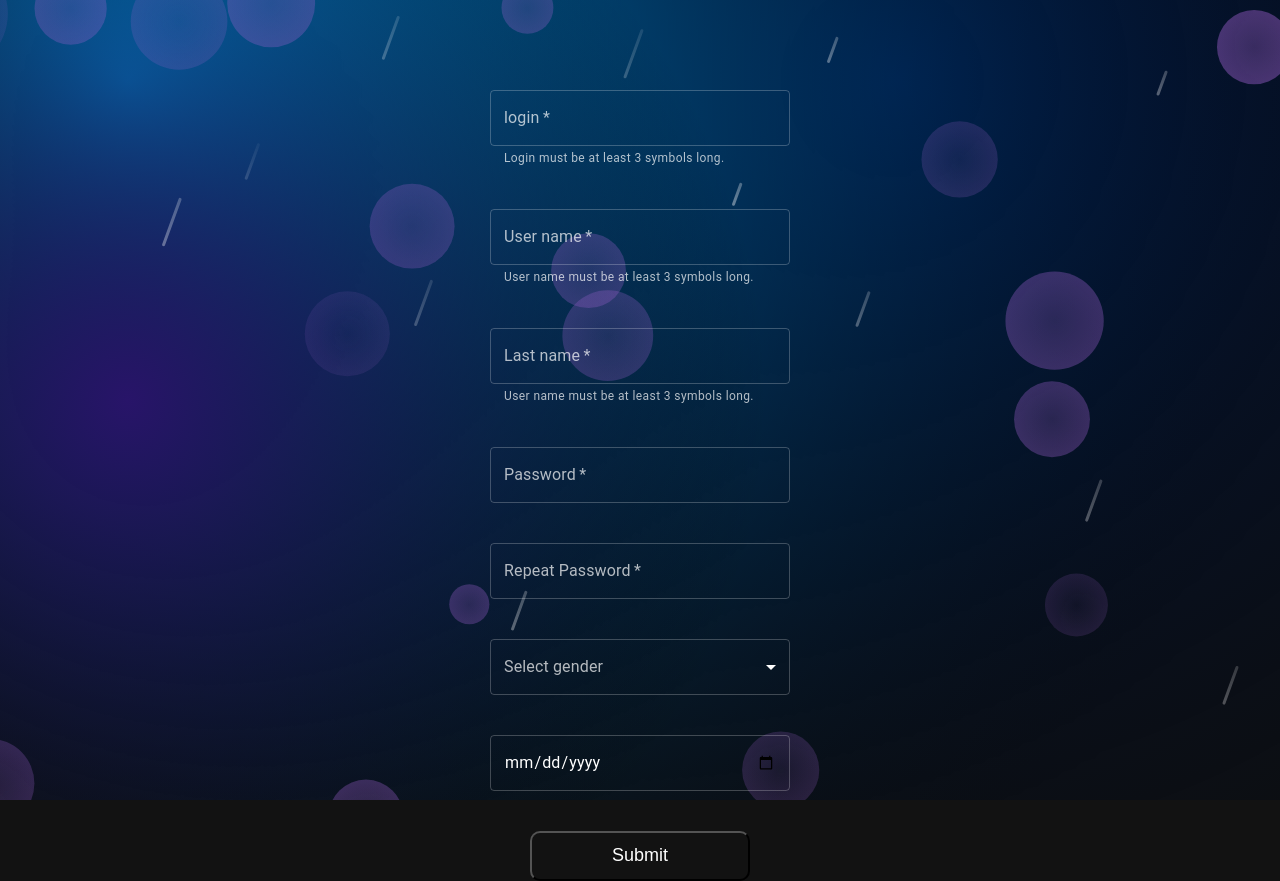
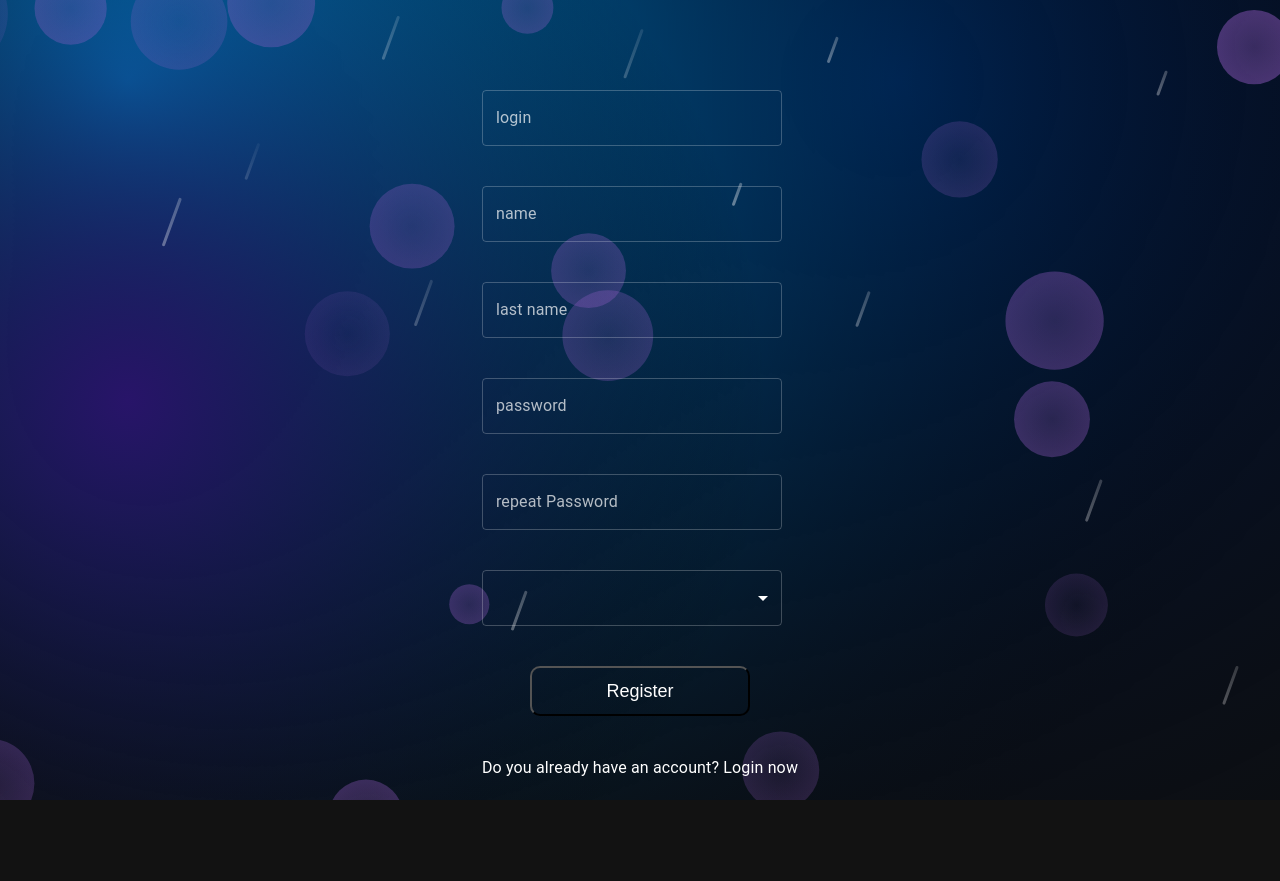
Before and after one commit to Dawken/ReactToDoList, a React (Create React App) app: page /register in a window 1280 px wide. After the commit the page ends 800 px from the top, so only its background shows below. Built offline with nearby package versions, Linux system fonts and the light colour scheme.

Commit message:
feat: add react-hook-form with zod resolver

```diff
--- /dev/null
+++ b/src/components/subPages/formInput/formInput.tsx
@@ -0,0 +1,41 @@
+import {TextField, TextFieldProps} from '@mui/material'
+import React, {FC} from 'react'
+import {Controller, useFormContext, get} from 'react-hook-form'
+
+type IFormInputProps = {
+	name: string
+} & TextFieldProps
+
+const style = {
+	width: 300,
+	marginTop: '40px'
+}
+
+const FormInput: FC<IFormInputProps> = ({ name, ...otherProps }) => {
+
+	const {
+		control,
+		formState: {errors},
+	} = useFormContext()
+
+	const error = get(errors, name)
+
+
+	return (
+		<Controller
+			control={control}
+			name={name}
+			render={({field}) => (
+				<TextField
+					{...otherProps}
+					{...field}
+					value={field.value ?? otherProps.value ?? ''}
+					error={!!errors[name]}
+					style={style}
+					helperText={error ? error.message : ''}
+				/>
+			)}
+		/>
+	)
+}
+export default FormInput
--- a/src/components/subPages/registerForm/registerForm.tsx
+++ b/src/components/subPages/registerForm/registerForm.tsx
@@ -1,123 +1,69 @@
 import React from 'react'
-import {MenuItem, TextField} from '@mui/material'
 import './registerForm.scss'
 import useRegisterForm from './useRegisterForm'
+import {Controller, FormProvider} from 'react-hook-form'
+import FormInput from '../formInput/formInput'
+import {MenuItem, Select} from '@mui/material'
+import {Link} from 'react-router-dom'
 
-const style = {
-	width: 300,
-	marginTop: '40px'
-}
 
 const RegisterForm = () => {
 
 	const {
-		formData,
-		handleChange,
-		submitForm,
-		formValid,
-		isLabelEmpty
+		onSubmitHandler,
+		methods
 	} = useRegisterForm()
 
 	return (
 		<main>
-			<form noValidate autoComplete='off'>
-				<TextField
-					sx={style}
+			<FormProvider {...methods}>
+				<form onSubmit={methods.handleSubmit(onSubmitHandler)}>
+					<FormInput
+						name='login'
 						label='login'
-					variant='outlined'
-					value={formData.login}
-					color={formData.login.length > 2 ? 'success' : undefined}
-					name='login'
-					onChange={handleChange}
-					error={formData.login === '' ? !isLabelEmpty.login : !formValid.login}
-					focused={formData.login.length > 0}
-					helperText={formData.login.length > 16 ? 'Login cannot be longer than 16 symbols' : 'Login must be at least 3 symbols long.' }
-					required
+						helperText='Login must be at least 3 symbols long'
 					/>
-				<TextField
-					sx={style}
-					label='User name'
-					variant='outlined'
-					value={formData.name}
-					color={formData.name.length > 2 ? 'success' : undefined}
+					<FormInput
 						name='name'
-					onChange={handleChange}
-					error={formData.name === '' ? !isLabelEmpty.name : !formValid.name}
-					focused={formData.name.length > 0}
-					helperText={formData.name.length < 3 && 'User name must be at least 3 symbols long.'}
-					required
+						label='name'
+						helperText='Name must be at least 3 symbols long'
 					/>
-				<TextField
-					sx={style}
-					label='Last name'
-					variant="outlined"
-					value={formData.lastName}
-					color={formData.lastName.length > 2 ? 'success' : undefined}
+					<FormInput
 						name='lastName'
-					onChange={handleChange}
-					error={formData.lastName === '' ? !isLabelEmpty.lastName : !formValid.lastName}
-					helperText={formData.name.length < 3 && 'User name must be at least 3 symbols long.'}
-					focused={formData.lastName.length > 0}
-					required
+						label='last name'
+						helperText='Last name must be at least 3 symbols long'
 					/>
-				<TextField
-					sx={style}
-					label='Password'
-					variant='outlined'
-					value={formData.password}
+					<FormInput
 						name='password'
-					type="password"
-					onChange={handleChange}
-					color={/(?=.*[a-z])(?=.*[A-Z])(?=.*[0-9])(?=.*[^A-Za-z0-9])(?=.{8,})/.test(formData.password)
-						? 'success' : undefined}
-					error={formData.password === '' ? !isLabelEmpty.password : !formValid.password}
-					focused={formData.password.length > 0}
-					helperText={(formData.password.length > 0 &&
-						(!/(?=.*[a-z])(?=.*[A-Z])(?=.*[0-9])(?=.*[^A-Za-z0-9])(?=.{8,})/.test(formData.password)))
-							&& 'Password need to has at least 1 Capital letter, 1 special symbol, 1 number and be 8 symbols long'}
-					required
+						label='password'
+						type='password'
 					/>
-				<TextField
-					sx={style}
-					label='Repeat Password'
-					variant="outlined"
-					value={formData.repeatPassword}
+					<FormInput
 						name='repeatPassword'
-					type="password"
-					onChange={handleChange}
-					color={formData.repeatPassword === formData.password ? 'success' : undefined}
-					error={formData.repeatPassword === '' ? !isLabelEmpty.repeatPassword : !formValid.repeatPassword}
-					focused={formData.password.length > 0}
-					helperText={formData.repeatPassword !== formData.password && 'Password does not match.'}
-					required
+						label='repeat Password'
+						type='password'
 					/>
-				<TextField
-					sx={style}
-					label='Select gender'
-					select
-					value={formData.gender}
-					color={formData.gender !== '' ? 'success' : undefined}
-					focused={formData.gender !== ''}
+					<Controller
+						control={methods.control}
 						name='gender'
-					onChange={handleChange}>
+						render={({field}) => (
+							<Select
+								{...field}
+								style={{width: '300px', marginTop: '40px'}}
+								value={field.value || ''}
+							>
 								<MenuItem value='Male'>Male</MenuItem>
 								<MenuItem value='Female'>Female</MenuItem>
 								<MenuItem value='Other'>Other</MenuItem>
-				</TextField>
-				<TextField
-					sx={style}
-					type='date'
-					variant="outlined"
-					name='birthDate'
-					color={formData.userAdult ? 'success' : undefined}
-					value={formData.birthDate}
-					error={formData.birthDate === '' ? !isLabelEmpty.birthDate : !formData.birthDate}
-					focused={formData.birthDate !== ''}
-					helperText={!formData.userAdult && formData.birthDate !== '' && 'You have to be at least 18 years old'}
-					onChange={handleChange}
+							</Select>
+						)}
 					/>
+					<div><button>Register</button></div>
+					<Link to={'/login'} style={{textDecoration:'none', color: 'white', marginTop: '40px'}}>
+						<div className='createAccount'>Do you already have an account? Login now</div>
+					</Link>
 				</form>
-			<div><button onClick={submitForm}>Submit</button></div>
+			</FormProvider>
 		</main>
 	)
 }
--- a/src/components/subPages/registerForm/useRegisterForm.ts
+++ b/src/components/subPages/registerForm/useRegisterForm.ts
@@ -1,77 +1,49 @@
-import React, {useState} from 'react'
 import {useMutation} from 'react-query'
 import requestTaskApi from '../../axiosConfig'
 import {toast} from 'react-toastify'
+import {SubmitHandler, useForm} from 'react-hook-form'
+import {object, string, TypeOf} from 'zod'
+import {zodResolver} from '@hookform/resolvers/zod'
 
-type Register = {
-	login: string,
-	name: string,
-	lastName: string,
-	password: string,
-	repeatPassword: string,
-	gender: string,
-	birthDate:string,
-	userAdult: boolean
-}
+const registerSchema = object({
+	login: string()
+		.nonempty('Name is required')
+		.min(3)
+		.max(16, 'Name must be less than 100 characters'),
+	name: string()
+		.nonempty('Name is required')
+		.min(3),
+	lastName: string()
+		.nonempty('Name is required')
+		.min(3),
+	password: string()
+		.nonempty('Password is required')
+		// Check password includes at least 1 capital letter, 1 special symbol and has at least 8 symbols
+		.regex(/(?=.*[a-z])(?=.*[A-Z])(?=.*[0-9])(?=.*[^A-Za-z0-9])(?=.{8,})/,
+			'Password need to has at least 1 Capital letter, 1 special symbol, 1 number and be 8 symbols long'
+		),
+	repeatPassword: string()
+		.nonempty('Please confirm your password')
+		.regex(/(?=.*[a-z])(?=.*[A-Z])(?=.*[0-9])(?=.*[^A-Za-z0-9])(?=.{8,})/, 'Passwords don\'t match!'),
+	gender: string(),
+}).refine((data) => data.password === data.repeatPassword, {
+	path: ['repeatPassword'],
+	message: 'Passwords do not match',
+})
+
+type RegisterInput = TypeOf<typeof registerSchema>
+
 
 const useRegisterForm = () => {
 
-	const [formData, setFormData] = useState<Register>({
-		login: '',
-		name: '',
-		lastName: '',
-		password: '',
-		repeatPassword: '',
-		gender: '',
-		birthDate: '',
-		userAdult: false
-	})
-
-	const formValid = {
-		login: formData.login.length > 2 && formData.login.length < 17,
-		name: formData.name.length > 2,
-		lastName: formData.lastName.length > 2,
-		password: /(?=.*[a-z])(?=.*[A-Z])(?=.*[0-9])(?=.*[^A-Za-z0-9])(?=.{8,})/.test(formData.password)
-		, //Check if password has at least 1 Capital letter, 1 special symbol, 1 number and is 8 symbols long
-		repeatPassword: formData.password === formData.repeatPassword &&
-			/(?=.*[a-z])(?=.*[A-Z])(?=.*[0-9])(?=.*[^A-Za-z0-9])(?=.{8,})/.test(formData.password),
-		gender: 'Male' || 'Female' || 'Other',
-		userAdult: formData.userAdult,
-		birthDate: formData.birthDate !== ''
-	}
-
-	const [isLabelEmpty, setIsLabelEmpty] = useState(  {
-		login: true,
-		name: true,
-		lastName: true,
-		password: true,
-		repeatPassword: true,
-		gender: 'Male' || 'Female' || 'Other',
-		birthDate: true
-	})
-
-	const handleChange = (event:React.ChangeEvent<HTMLInputElement>) => {
-		const {name, value} = event.target
-		const birth = formData.birthDate
-		const date18YearsAgo = new Date()
-		date18YearsAgo.setFullYear(date18YearsAgo.getFullYear()-18)
-		const isUserAdult = new Date(birth) <= date18YearsAgo
-		setFormData(prevState => ({
-			...prevState,
-			[name]:value,
-			userAdult: isUserAdult
-		}))
-	}
-
-	const {mutate} = useMutation(() => {
-		const {login, name, lastName, password, gender, birthDate} = formData
+	const {mutate} = useMutation((values:RegisterInput) => {
+		const {login, name, lastName, password, gender} = values
 		return requestTaskApi.post('/api/register', {
 			login:login,
 			name:name,
 			lastName:lastName,
 			password:password,
 			gender:gender,
-			birthDate: birthDate
 		})},{
 		onSuccess: () => {
 			toast.success('Register success!')
@@ -81,22 +53,15 @@ const useRegisterForm = () => {
 		}
 	})
 
-	const submitForm = () => {
-		if(Object.values(formValid).every(value => value)){
-			mutate()
-			console.log('Register success!')
-		} else {
-			console.log('Register failed')
-			setIsLabelEmpty(formValid)
-		}
+	const onSubmitHandler: SubmitHandler<RegisterInput> = (values) => {
+		mutate(values)
 	}
-
+	const methods = useForm<RegisterInput>({
+		resolver: zodResolver(registerSchema),
+	})
 	return {
-		formData,
-		handleChange,
-		submitForm,
-		formValid,
-		isLabelEmpty
+		onSubmitHandler,
+		methods
 	}
 }
 export default useRegisterForm
```
Also changed, not shown: package.json (+6 -2 lines), 1 other file (tests, documents, lock files or other folders). Lines whose indentation alone changed are shown as unchanged.
